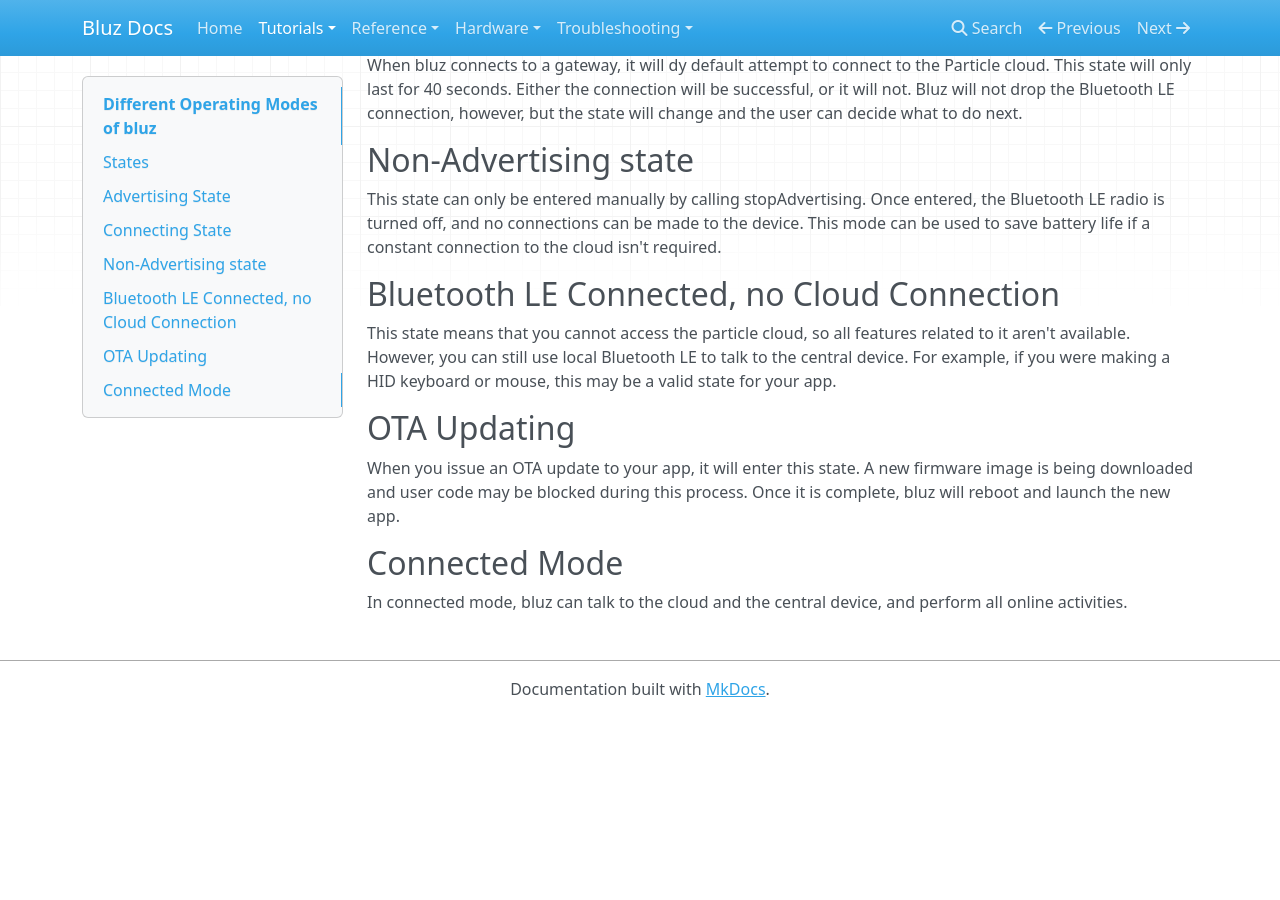
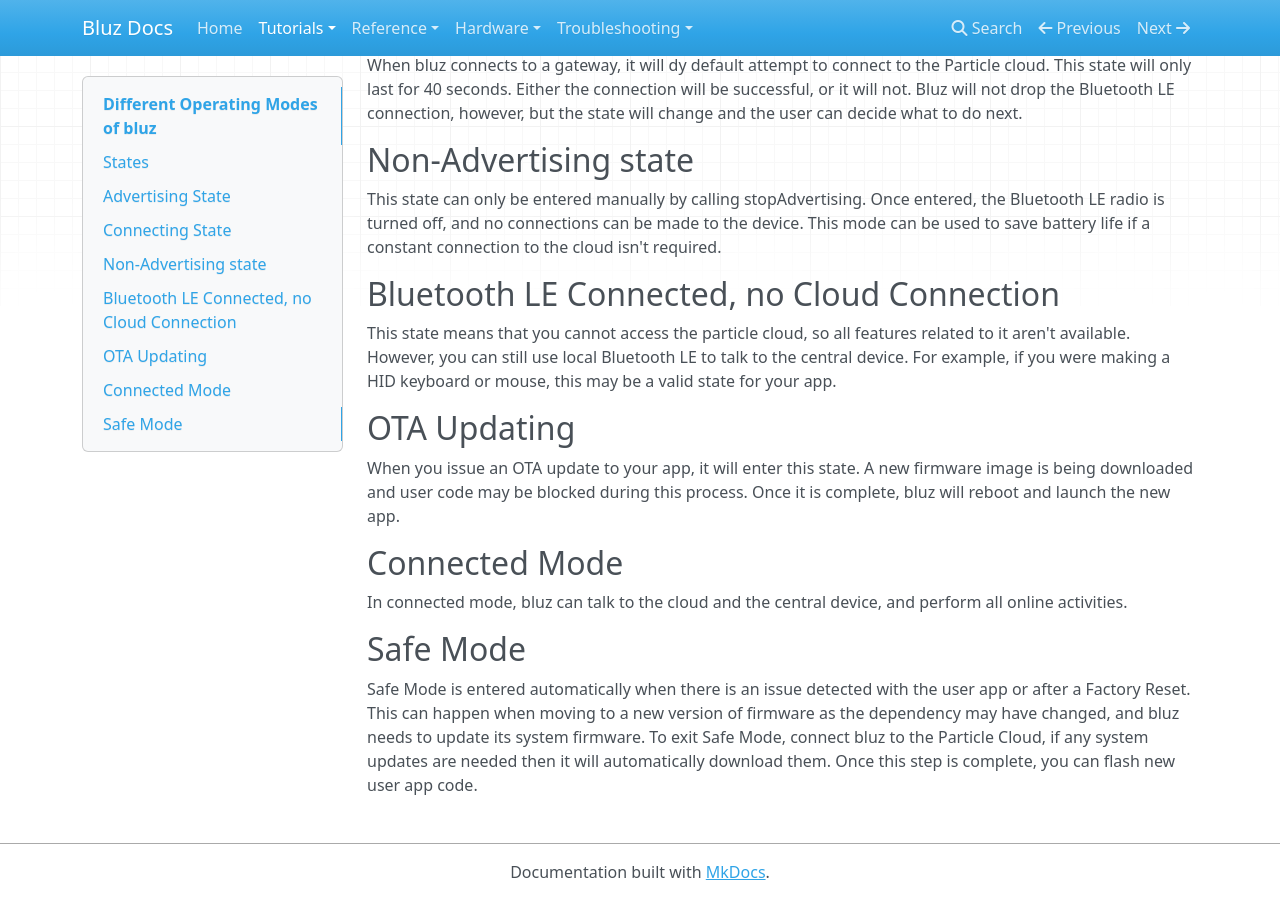
Before and after one commit to bluzDK/bluz-docs, an MkDocs documentation site: the page built from docs/tutorials/states.md, in a window 1280 px wide and 900 px high, scrolled down 1194 px. Built offline with MkDocs 1.6.1, drawn with Linux system fonts in a browser that asks for light colours; nearby versions of some CDN libraries; old or Windows-style settings are respelled for this version of MkDocs; before the commit the page ends 1911 px from its top, so only the background shows below that.

Commit message:
safe mode description

```diff
--- a/docs/tutorials/states.md
+++ b/docs/tutorials/states.md
@@ -53,3 +53,10 @@ When you issue an OTA update to your app, it will enter this state. A new firmwa
 ## Connected Mode
 
 In connected mode, bluz can talk to the cloud and the central device, and perform all online activities.
+
+## Safe Mode
+
+Safe Mode is entered automatically when there is an issue detected with the user app or after a Factory Reset. This can happen when moving to
+a new version of firmware as the dependency may have changed, and bluz needs to update its system firmware. To exit Safe Mode, connect bluz
+to the Particle Cloud, if any system updates are needed then it will automatically download them. Once this step is complete, you can flash new
+user app code.
```
